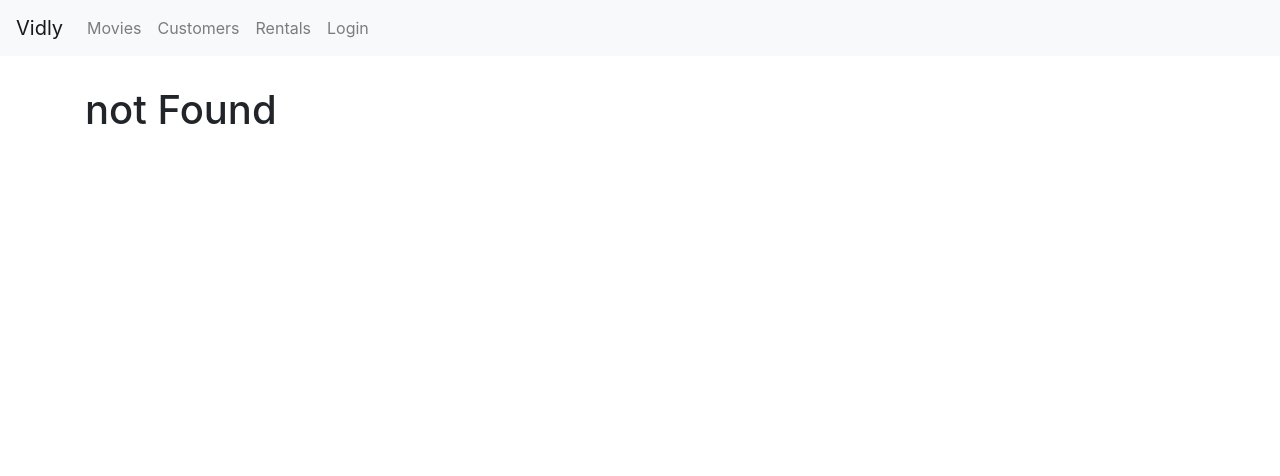
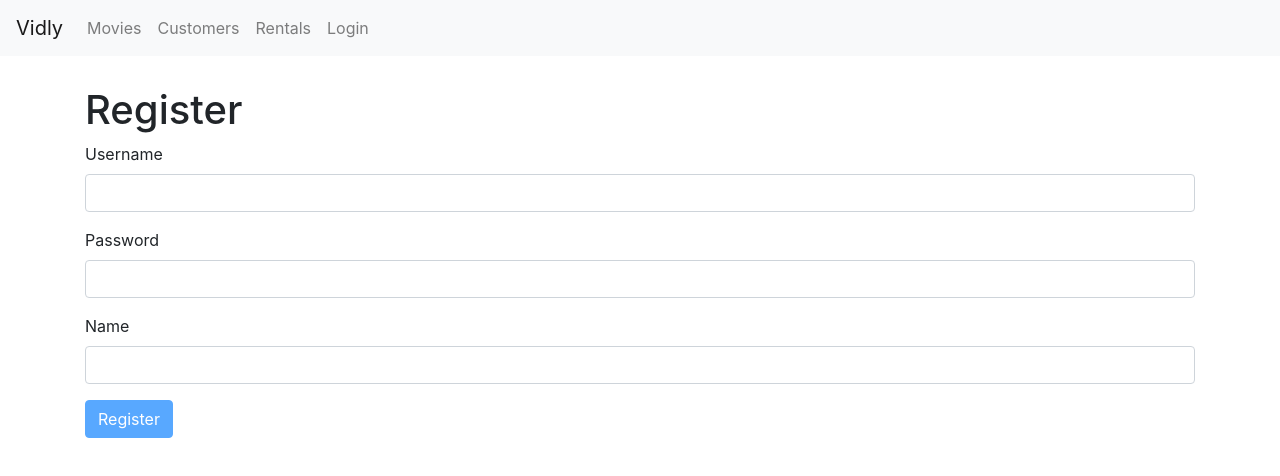
Before and after one commit to jelenastj/vid, a React (Create React App) app: page /register in a window 1280 px wide. Before the commit this address led to /not-found. Shown: the top 476 px of the page. Built offline with nearby package versions, Linux system fonts and the light colour scheme.

Commit message:
register form

```diff
--- a/src/App.js
+++ b/src/App.js
@@ -8,6 +8,8 @@
 import NotFound from './components/notFound';
 import NavBar from './components/navBar';
 import LoginForm from './components/loginForm';
+import RegisterForm from './components/registerForm';
+
 
 
 class App extends Component {
@@ -17,6 +19,7 @@
       <NavBar />
       <main className="container">
         <Switch>
+          <Route path="/register" component={RegisterForm}></Route>
           <Route path="/login" component={LoginForm}></Route>
           <Route path="/movies/:id" component={MovieForm}></Route>
           <Route path="/movies" component={Movies}></Route>
--- /dev/null
+++ b/src/components/registerForm.jsx
@@ -0,0 +1,45 @@
+import React, { Component } from 'react';
+import Form from './common/form'
+import Joi from 'joi-browser';
+
+class RegisterForm extends Form {
+	state = {
+		data: { username: '', password: '', name:'' },
+		errors: {},
+	};
+
+	schema = {
+		username: Joi.string()
+    .required()
+    .email().
+    label('Username'),
+		password: Joi.string()
+    .required()
+    .min(5).
+    label('Password'),
+    name: Joi.string()
+    .required()
+    .label("Name")
+	};
+
+  doSubmit =()=>{
+    //call the server
+    console.log("Submitted");
+  }
+
+	render() {
+		return (
+			<div>
+				<h1>Register</h1>
+				<form onSubmit={this.handleSubmit}>
+				{this.renderInput('username', 'Username')}
+				{this.renderInput('password', 'Password', 'password')}
+        {this.renderInput('name', 'Name')}
+        {this.renderButton('Register')}
+				</form>
+
+			</div>
+		);
+	}
+}
+export default RegisterForm;
```
Also changed, not shown: 1 other file (tests, documents, lock files or other folders).
